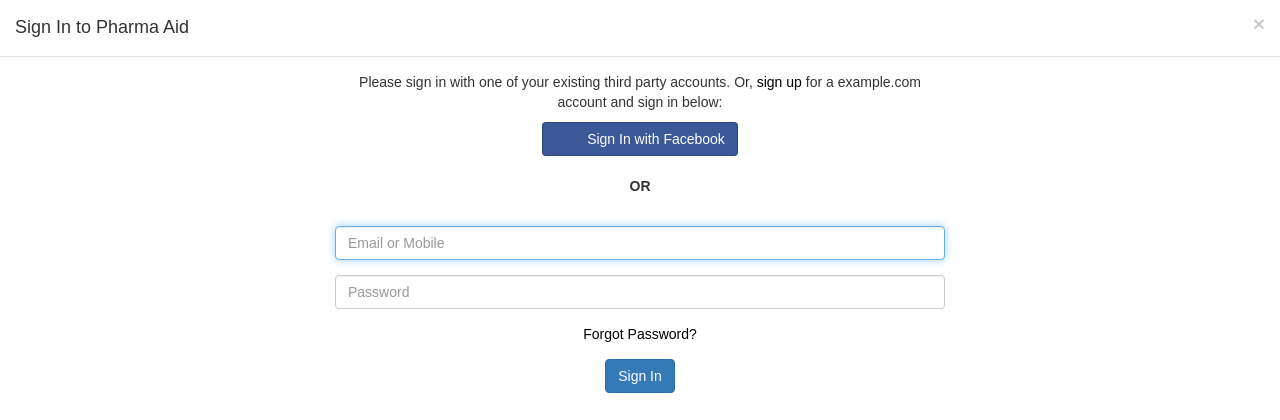
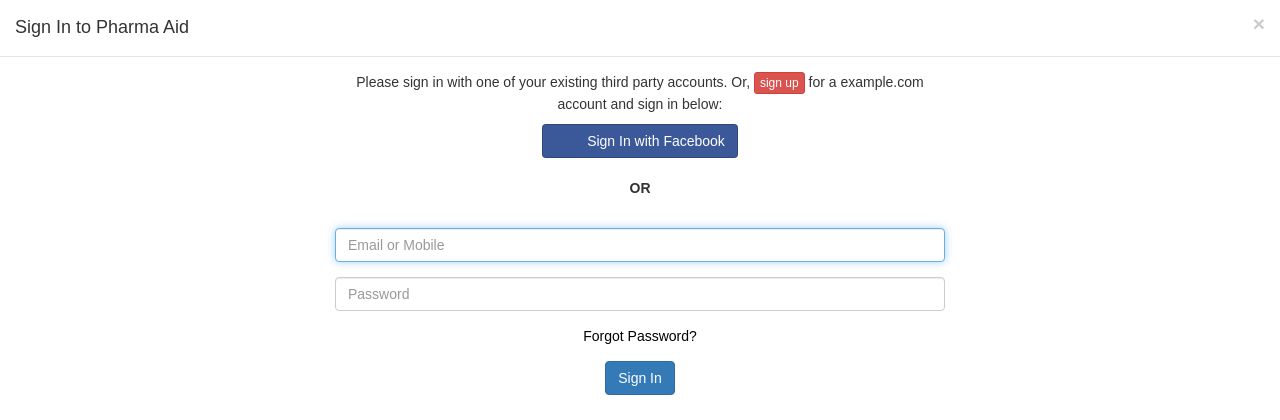
Before and after one commit to MiniGunnR/pharma_aid, a Django app: page /accounts/login/ in a window 1280 px wide. Shown: the top 420 px of the page. Run offline with Django 3.2, Linux system fonts and the light colour scheme; data that the repository does not hold is empty; some libraries are stand-ins or nearby versions; some web fonts are replaced.

Commit message:
sign up link button

```diff
--- a/templates/account/login.html
+++ b/templates/account/login.html
@@ -34,7 +34,7 @@
 
     {% if socialaccount_providers %}
     <p class="text-center">{% blocktrans with site.name as site_name %}Please sign in with one
-    of your existing third party accounts. Or, <a href="{{ signup_url }}">sign up</a>
+    of your existing third party accounts. Or, <a href="{{ signup_url }}" class="btn btn-xs btn-danger">sign up</a>
     for a {{ site_name }} account and sign in below:{% endblocktrans %}</p>
 
     <div class="account-wall">
```
